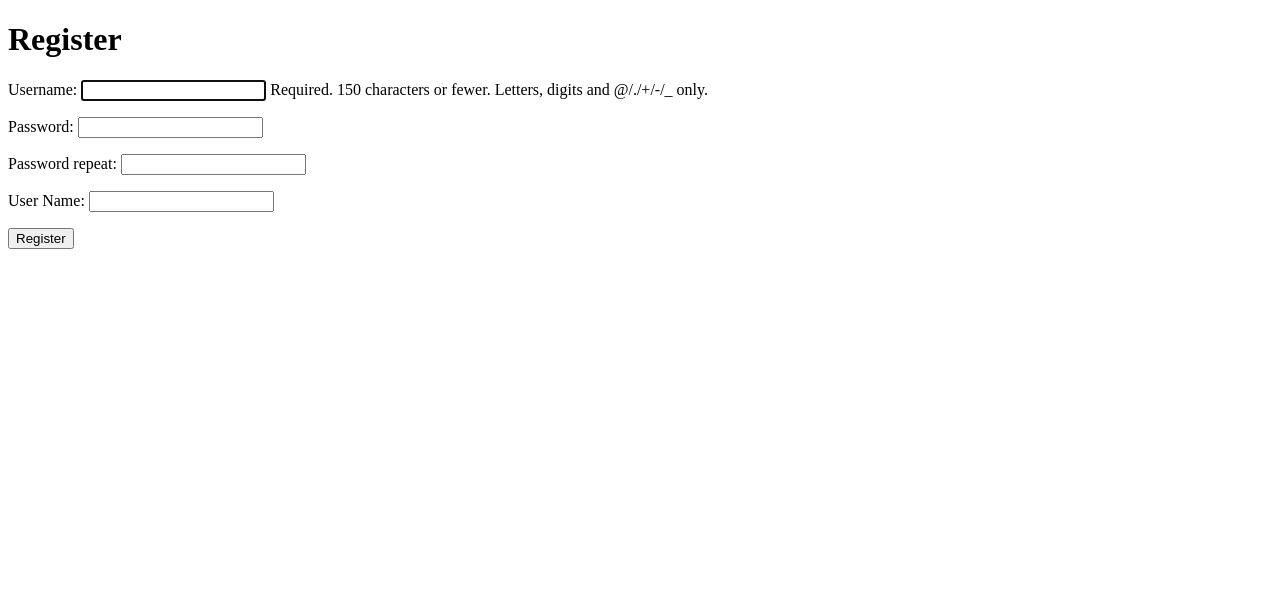
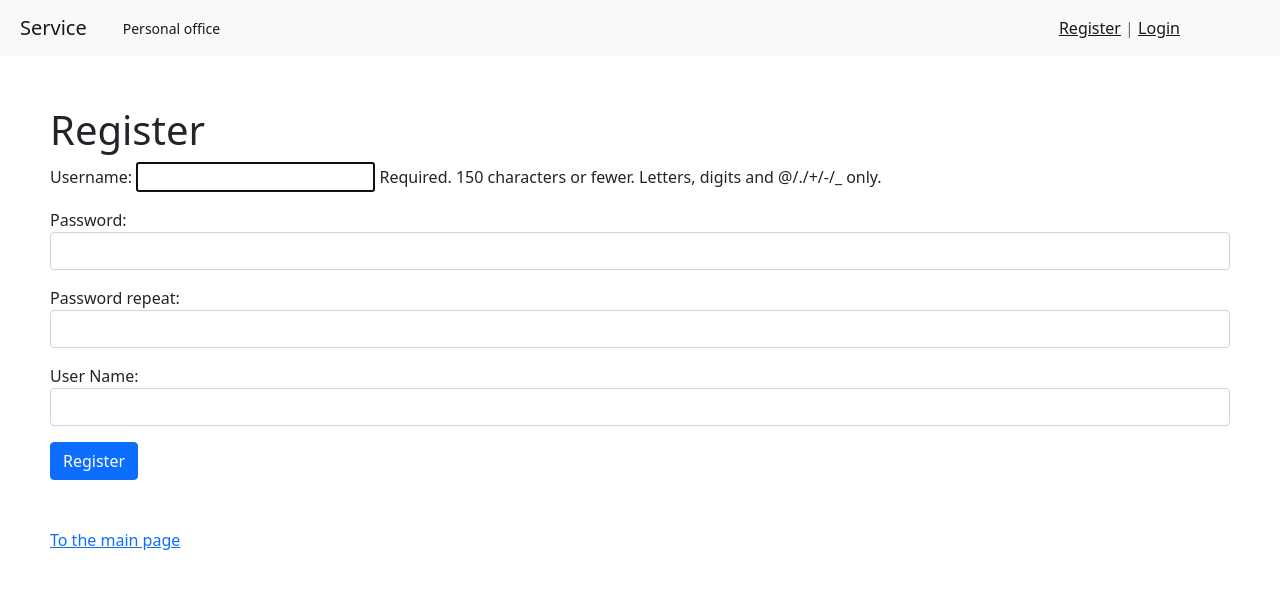
Before and after one commit to DenLyakhovsky/VPN-service, a Django app: page /register/ in a window 1280 px wide. Shown: the top 601 px of the page. Run offline with Django 4.2, Linux system fonts and the light colour scheme.

Commit message:
Made base html

```diff
--- a/service/templates/service/register.html
+++ b/service/templates/service/register.html
@@ -1,17 +1,16 @@
-<!DOCTYPE html>
-<html lang="en">
-<head>
-    <meta charset="UTF-8">
-    <title>Register</title>
-</head>
-<body>
+{% include 'base.html' %}
 
+{% block content %}
+<div style="padding:50px">
     <h1>Register</h1>
     <form method="post">
         {% csrf_token %}
         {{ form.as_p }}
         <button type="submit" class="btn btn-primary btn-block">Register</button>
     </form>
+    <br>
+    <br>
 
-</body>
-</html>
+    <a href="{% url 'home' %}">To the main page</a>
+</div>
+{% endblock %}
--- a/service/urls.py
+++ b/service/urls.py
@@ -5,4 +5,5 @@ urlpatterns = [
     path('', Home.as_view(), name='home'),
     path('register/', register, name='register'),
     path('login/', user_login, name='login'),
+    path('logout/', user_logout, name='logout'),
 ]
--- a/service/views.py
+++ b/service/views.py
@@ -1,6 +1,4 @@
-from django.shortcuts import render
 from django.views.generic import TemplateView
-
 from service.forms import *
 from django.contrib.auth import login, logout
 from django.shortcuts import render, redirect
--- /dev/null
+++ b/templates/base.html
@@ -0,0 +1,44 @@
+<!DOCTYPE html>
+<html lang="en">
+<head>
+    <meta charset="UTF-8">
+    <title>Title</title>
+
+    <meta name="viewport" content="width=device-width, initial-scale=1">
+
+    <!-- Bootstrap CSS -->
+    <link href="https://cdn.jsdelivr.net/npm/bootstrap@5.0.2/dist/css/bootstrap.min.css" rel="stylesheet"
+          integrity="sha384-EVSTQN3/azprG1Anm3QDgpJLIm9Nao0Yz1ztcQTwFspd3yD65VohhpuuCOmLASjC" crossorigin="anonymous">
+</head>
+<body>
+
+<nav class="navbar navbar-expand-lg navbar-light bg-light" style="justify-content:space-between">
+    <div class="navbar-title">
+        <span class="navbar-text">
+            <a class="navbar-brand" href="{% url 'home' %}" style="padding-left:20px">Service</a>
+        </span>
+    </div>
+    <div>
+        <span class="collapse navbar-collapse">
+            <a class="navbar-brand" href="#" style="padding-left:20px; font-size:14px">Personal office</a>
+        </span>
+    </div>
+
+    <div class="collapse navbar-collapse" id="navbarSupportedContent" style="justify-content: flex-end; padding-right:100px">
+        <span class="navbar-text">
+            {% if request.user.is_authenticated %}
+                Hello, {{ user.username.title }} | <a href="{% url 'logout' %}">Logout</a>
+            {% else %}
+                <a href="{% url 'register' %}">Register</a> | <a href="{% url 'login' %}">Login</a>
+            {% endif %}
+        </span>
+    </div>
+
+</nav>
+
+<script src="https://cdn.jsdelivr.net/npm/bootstrap@5.0.2/dist/js/bootstrap.bundle.min.js"
+        integrity="sha384-MrcW6ZMFYlzcLA8Nl+NtUVF0sA7MsXsP1UyJoMp4YLEuNSfAP+JcXn/tWtIaxVXM"
+        crossorigin="anonymous"></script>
+
+</body>
+</html>
```
Also changed, not shown: service/templates/service/home.html (+7 -10 lines), service/templates/service/login.html (+11 -9 lines), db.sqlite3. Lines whose indentation alone changed are shown as unchanged.
